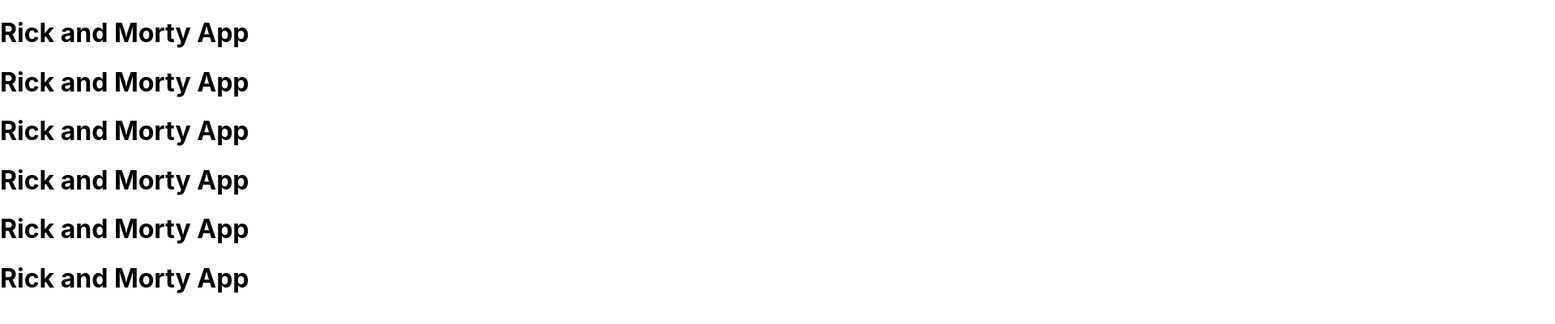
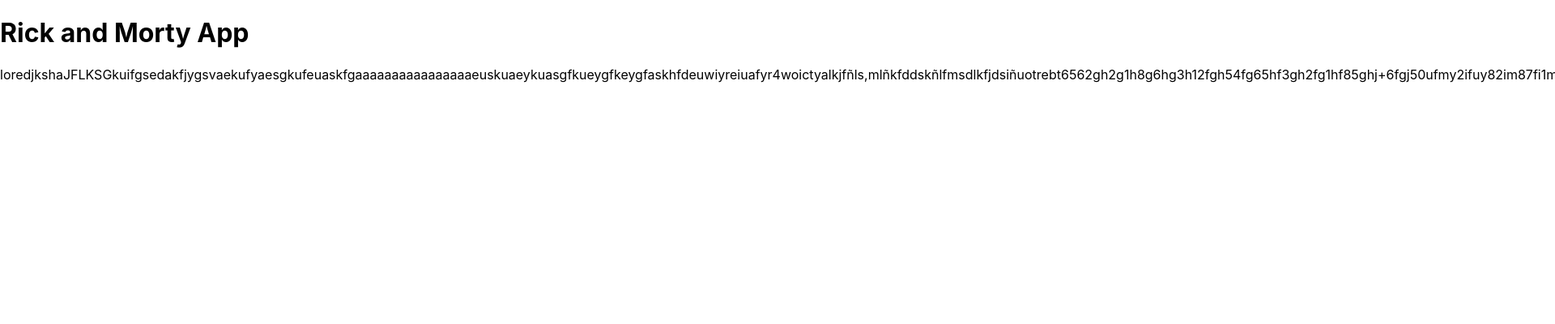
Before and after one commit to catalinafs/rick_and_morty_app, a React (Create React App) app: page / in a window 1280 px wide. Shown: the top 400 px of the page at 81% size, 1920 px wide, since content can reach past the window. Built offline with nearby package versions, Linux system fonts and the light colour scheme.

Commit message:
added paragraph

```diff
--- a/src/App.js
+++ b/src/App.js
@@ -2,11 +2,9 @@
   return (
     <div className="App">
       <h1>Rick and Morty App</h1>
-      <h1>Rick and Morty App</h1>
-      <h1>Rick and Morty App</h1>
-      <h1>Rick and Morty App</h1>
-      <h1>Rick and Morty App</h1>
-      <h1>Rick and Morty App</h1>
+      <p>
+        loredjkshaJFLKSGkuifgsedakfjygsvaekufyaesgkufeuaskfgaaaaaaaaaaaaaaaaeuskuaeykuasgfkueygfkeygfaskhfdeuwiyreiuafyr4woictyalkjfñls,mlñkfddskñlfmsdlkfjdsiñuotrebt6562gh2g1h8g6hg3h12fgh54fg65hf3gh2fg1hf85ghj+6fgj50ufmy2ifuy82im87fi1mt7d81im,9815e687mylokñmumiraeot8muaybertnilueyrtlbiue
+      </p>
     </div>
   );
 }
```
